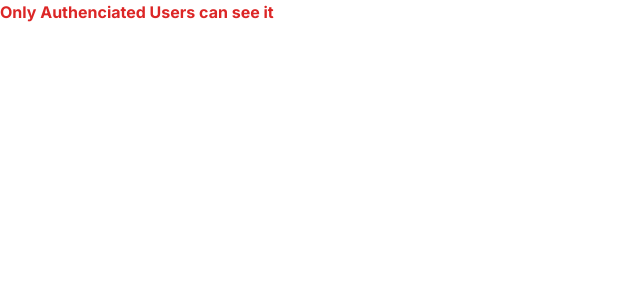
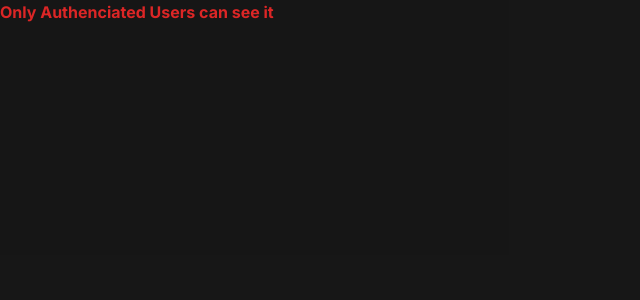
Before and after one commit to Bibhavshah/twitch-clone, a Next.js app: page / in a window 1280 px wide. Shown: the top 300 px of the page, without its empty margins (0-640 px from the left). Built offline with nearby package versions, Linux system fonts and the light colour scheme.

Commit message:
Update layout and global styles

```diff
--- /dev/null
+++ b/app/(auth)/_components/Logo.tsx
@@ -0,0 +1,23 @@
+import Image from "next/image";
+import { Poppins } from "next/font/google";
+
+import { cn } from "@/lib/utils";
+
+const font = Poppins({
+    subsets: ['latin'],
+    weight: ["200", "300", "400", "500", "600", "700", "800"],
+});
+
+export const Logo = () => {
+    return (
+        <div className="flex flex-col items-center gap-y-4">
+            <div className="bg-white rounded-full p-1">
+                <Image src="/spooky.svg" alt="Logo" width={80} height={80} />
+            </div>
+            <div className={cn("flex flex-col items-center", font.className)}>
+                <p className="text-xl font-semibold">GameHub</p>
+                <p className="text-sm text-muted-foreground">Let&apos;s Play</p>
+            </div>
+        </div>
+    )
+};
--- a/app/(auth)/layout.tsx
+++ b/app/(auth)/layout.tsx
@@ -1,6 +1,10 @@
+import { Logo } from "./_components/Logo";
+
+
 export default function AuthLayout({ children, }: Readonly<{ children: React.ReactNode }>) {
     return (
-        <div className="h-full flex items-end justify-center">
+        <div className="h-full flex flex-col items-center justify-center space-y-6">
+            <Logo />
             {children}
         </div>
     )
--- a/app/globals.css
+++ b/app/globals.css
@@ -4,71 +4,81 @@
 
 html,
 body,
-:root{
+:root {
   height: 100%;
+  @apply bg-neutral-900/80;
+}
+
+.hidden-scrollbar {
+  -ms-overflow-style: none;
+  scrollbar-width: none;
+}
+
+.hidden-scrollbar::-webkit-scrollbar {
+  display: none;
 }
 
 @layer base {
   :root {
     --background: 0 0% 100%;
-    --foreground: 0 0% 3.9%;
+    --foreground: 222.2 84% 4.9%;
 
     --card: 0 0% 100%;
-    --card-foreground: 0 0% 3.9%;
+    --card-foreground: 222.2 84% 4.9%;
 
     --popover: 0 0% 100%;
-    --popover-foreground: 0 0% 3.9%;
+    --popover-foreground: 222.2 84% 4.9%;
 
-    --primary: 0 0% 9%;
-    --primary-foreground: 0 0% 98%;
+    --primary: 222.2 47.4% 11.2%;
+    --primary-foreground: 210 40% 98%;
 
-    --secondary: 0 0% 96.1%;
-    --secondary-foreground: 0 0% 9%;
+    --secondary: 210 40% 96.1%;
+    --secondary-foreground: 222.2 47.4% 11.2%;
 
-    --muted: 0 0% 96.1%;
-    --muted-foreground: 0 0% 45.1%;
+    --muted: 210 40% 96.1%;
+    --muted-foreground: 215.4 16.3% 46.9%;
 
-    --accent: 0 0% 96.1%;
-    --accent-foreground: 0 0% 9%;
+    --accent: 210 40% 96.1%;
+    --accent-foreground: 222.2 47.4% 11.2%;
 
     --destructive: 0 84.2% 60.2%;
-    --destructive-foreground: 0 0% 98%;
+    --destructive-foreground: 210 40% 98%;
 
-    --border: 0 0% 89.8%;
-    --input: 0 0% 89.8%;
-    --ring: 0 0% 3.9%;
+    --border: 214.3 31.8% 91.4%;
+    --input: 214.3 31.8% 91.4%;
+    --ring: 222.2 84% 4.9%;
 
     --radius: 0.5rem;
   }
 
   .dark {
-    --background: 0 0% 3.9%;
-    --foreground: 0 0% 98%;
+    --background: 226.7 12.7% 13.9%;
+    --foreground: 210 40% 98%;
 
-    --card: 0 0% 3.9%;
-    --card-foreground: 0 0% 98%;
+    --card: 226.7 12.7% 13.9%;
+    --card-foreground: 210 40% 98%;
 
-    --popover: 0 0% 3.9%;
-    --popover-foreground: 0 0% 98%;
+    --popover: 226.7 12.7% 13.9%;
+    --popover-foreground: 210 40% 98%;
 
-    --primary: 0 0% 98%;
-    --primary-foreground: 0 0% 9%;
+    --primary: 210 40% 98%;
+    --primary-foreground: 222.2 47.4% 11.2%;
 
-    --secondary: 0 0% 14.9%;
-    --secondary-foreground: 0 0% 98%;
+    --secondary: 226.7 12.7% 17.5%;
+    --secondary-foreground: 210 40% 98%;
 
-    --muted: 0 0% 14.9%;
-    --muted-foreground: 0 0% 63.9%;
+    --muted: 226.7 12.7% 17.5%;
+    --muted-foreground: 215 20.2% 65.1%;
 
-    --accent: 0 0% 14.9%;
-    --accent-foreground: 0 0% 98%;
+    --accent: 226.7 12.7% 17.5%;
+    --accent-foreground: 210 40% 98%;
 
     --destructive: 0 62.8% 30.6%;
-    --destructive-foreground: 0 0% 98%;
+    --destructive-foreground: 210 40% 98%;
 
-    --border: 0 0% 14.9%;
-    --input: 0 0% 14.9%;
-    --ring: 0 0% 83.1%;
+    --border: 226.7 12.7% 17.5%;
+    --input: 226.7 12.7% 17.5%;
+    --ring: 212.7 26.8% 83.9%;
   }
 }
 
@@ -76,6 +86,7 @@
   * {
     @apply border-border;
   }
+
   body {
     @apply bg-background text-foreground;
   }
--- a/app/layout.tsx
+++ b/app/layout.tsx
@@ -1,7 +1,9 @@
 import { ClerkProvider } from '@clerk/nextjs'
+import { dark } from '@clerk/themes';
 import type { Metadata } from "next";
 import { Inter } from "next/font/google";
 import "./globals.css";
+import { ThemeProvider } from '@/components/theme-provides';
 
 const inter = Inter({ subsets: ["latin"] });
 
@@ -12,9 +14,17 @@
 
 export default function RootLayout({ children, }: Readonly<{ children: React.ReactNode }>) {
   return (
-    <ClerkProvider>
+    <ClerkProvider appearance={{ baseTheme: dark }}>
       <html lang="en">
-        <body className={inter.className}>{children}</body>
+        <body className={inter.className}>
+          <ThemeProvider
+            attribute='class'
+            forcedTheme='dark'
+            storageKey='gamehub-theme'
+          >
+            {children}
+          </ThemeProvider>
+        </body>
       </html>
     </ClerkProvider>
   );
--- /dev/null
+++ b/components/theme-provides.tsx
@@ -0,0 +1,9 @@
+"use client"
+
+import * as React from "react"
+import { ThemeProvider as NextThemesProvider } from "next-themes"
+import { type ThemeProviderProps } from "next-themes/dist/types"
+
+export function ThemeProvider({ children, ...props }: ThemeProviderProps) {
+    return <NextThemesProvider {...props}>{children}</NextThemesProvider>
+}
--- a/package.json
+++ b/package.json
@@ -10,11 +10,13 @@
   },
   "dependencies": {
     "@clerk/nextjs": "^4.29.7",
+    "@clerk/themes": "^1.7.9",
     "@radix-ui/react-slot": "^1.0.2",
     "class-variance-authority": "^0.7.0",
     "clsx": "^2.1.0",
     "lucide-react": "^0.334.0",
     "next": "14.1.0",
+    "next-themes": "^0.2.1",
     "react": "^18",
     "react-dom": "^18",
     "tailwind-merge": "^2.2.1",
```
Also changed, not shown: public/spooky.svg (added), 1 other file (tests, documents, lock files or other folders).
